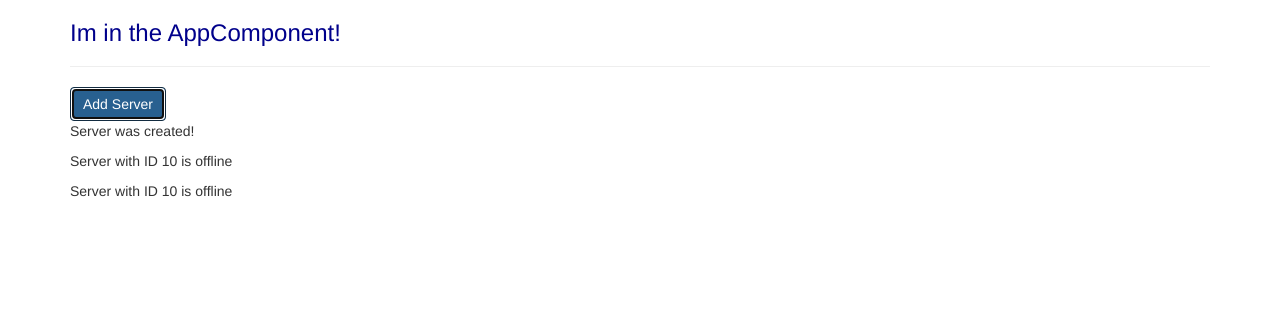
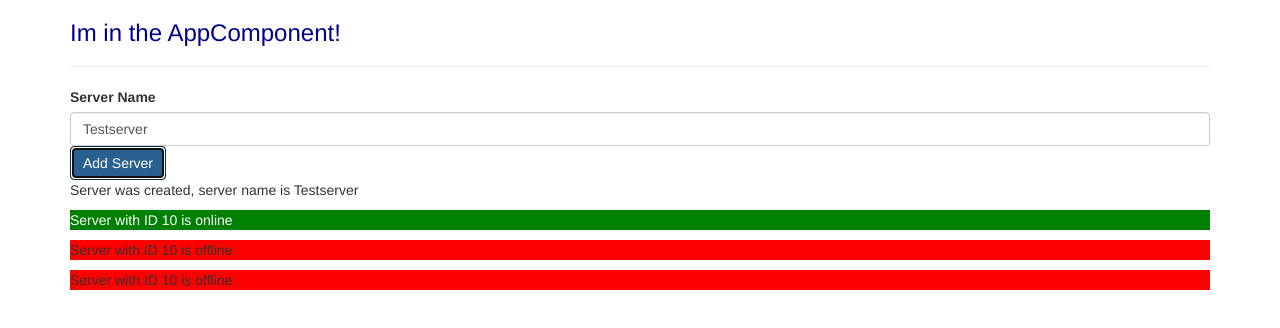
Before and after one commit to ahmedtarabia/recipe-book, an Angular app: page / in a window 1280 px wide. Both pictures are taken after a click on the button "Add Server". Shown: the top 328 px of the page. Built offline with nearby package versions, Linux system fonts and the light colour scheme.

Commit message:
add directives ngIf/ngFor/ngStyle

```diff
--- a/src/app/app.component.ts
+++ b/src/app/app.component.ts
@@ -1,4 +1,5 @@
 import { Component } from '@angular/core';
+import { FormsModule } from '@angular/forms';
 
 @Component({
   selector: 'app-root',
--- a/src/app/app.module.ts
+++ b/src/app/app.module.ts
@@ -1,6 +1,6 @@
 import { NgModule } from '@angular/core';
 import { BrowserModule } from '@angular/platform-browser';
-
+import { FormsModule } from '@angular/forms';
 import { AppComponent } from './app.component';
 import { ServerComponent } from './server/server.component';
 import { ServersComponent } from './servers/servers.component';
@@ -9,7 +9,7 @@ import { ServersComponent } from './servers/servers.component';
 
 @NgModule({
   declarations: [AppComponent, ServerComponent, ServersComponent],
-  imports: [BrowserModule],
+  imports: [BrowserModule, FormsModule],
   providers: [],
   bootstrap: [AppComponent],
 })
--- a/src/app/server/server.component.html
+++ b/src/app/server/server.component.html
@@ -1 +1 @@
-<p>{{ "Server" }} with ID {{ serverId }} is {{ getServerStatus() }}</p>
+<p [ngStyle]="{backgroundColor: getColor()}" [ngClass]="{online: serverStatus === 'online'}">{{ "Server" }} with ID {{ serverId }} is {{ getServerStatus() }}</p>
--- a/src/app/server/server.component.ts
+++ b/src/app/server/server.component.ts
@@ -8,12 +8,25 @@ import { Component } from '@angular/core';
 @Component({
   selector: 'app-server',
   templateUrl: './server.component.html',
+  styles: [`
+  .online {
+    color: white;
+  }
+  `]
 })
 export class ServerComponent {
   serverId: number = 10;
   serverStatus: string = 'offline';
 
+  constructor() {
+    this.serverStatus = Math.random() > 0.5 ? 'online' : 'offline'
+  }
+
   getServerStatus() {
     return this.serverStatus;
   }
+
+  getColor() {
+    return this.serverStatus === 'online' ? 'green' : 'red'
+  }
 }
--- a/src/app/servers/servers.component.html
+++ b/src/app/servers/servers.component.html
@@ -1,3 +1,6 @@
+<label>Server Name</label>
+<input type="text" class="form-control" [(ngModel)]="serverName" />
+<!-- <p>{{ serverName }}</p> -->
 <button
   class="btn btn-primary"
   [disabled]="!allowNewServer"
@@ -6,6 +9,6 @@
   Add Server
 </button>
 <!-- <p [innerText]="allowNewServer"></p> -->
-<p>{{ serverCreationStatus }}</p>
-<app-server></app-server>
-<app-server></app-server>
+<!-- <p>{{ serverCreationStatus }}</p> -->
+<p *ngIf="serverCreated">Server was created, server name is {{ serverName }}</p>
+<app-server *ngFor="let server of servers"></app-server>
--- a/src/app/servers/servers.component.ts
+++ b/src/app/servers/servers.component.ts
@@ -10,6 +10,9 @@ import { Component, OnInit } from '@angular/core';
 export class ServersComponent implements OnInit {
   allowNewServer = false;
   serverCreationStatus = 'No server was created!';
+  serverName = 'Testserver';
+  serverCreated = false;
+  servers = ['Testserver', 'Testserver 2']
 
   constructor() {
     setTimeout(() => {
@@ -20,6 +23,12 @@ export class ServersComponent implements OnInit {
   ngOnInit() {}
 
   onCreateServer() {
-    this.serverCreationStatus = 'Server was created!';
+    this.serverCreated = true;
+    this.servers.push(this.serverName);
+    this.serverCreationStatus = 'Server was created! Name is ' + this.serverName;
+  }
+
+  onUpdateServerName(event: any) {
+    this.serverName = (<HTMLInputElement>event.target).value;
   }
 }
```
